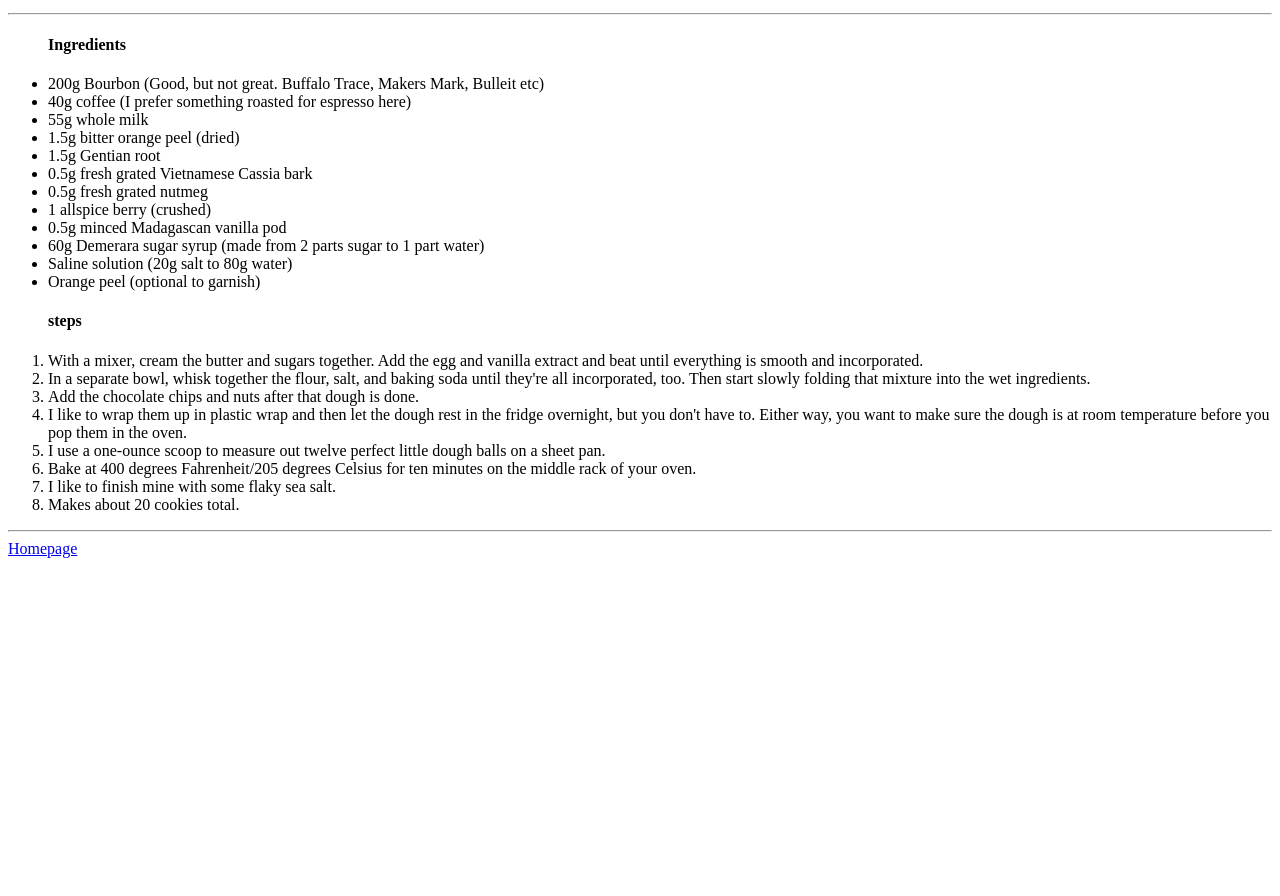
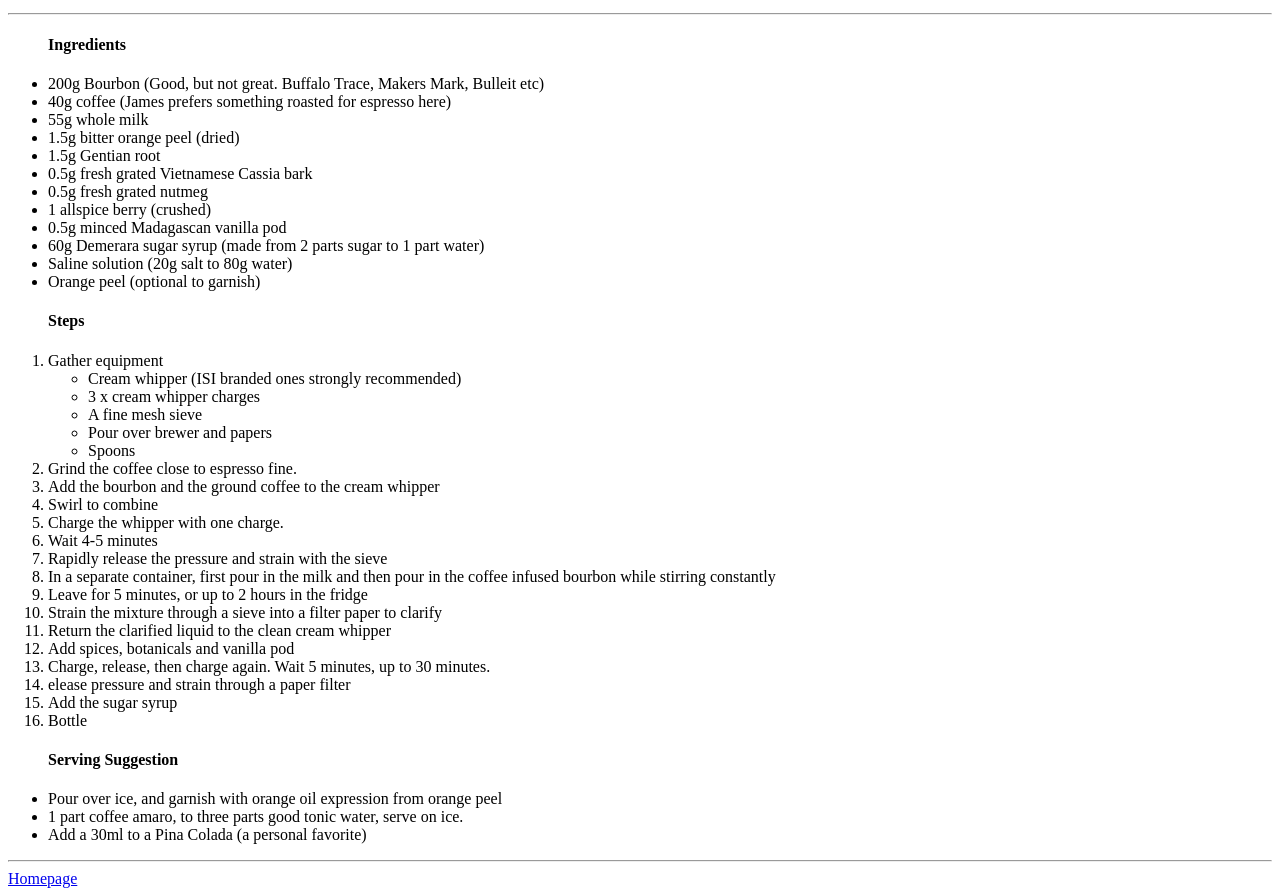
Before and after one commit to davissears/odin-recipes, a plain HTML site: page recipes/coffee-amaro.html in a window 1280 px wide. Shown: the part 578-1474 px from the top of the page. Before the commit the page ends 1144 px from the top, so only its background shows below. Drawn offline with Linux system fonts and the light colour scheme.

Commit message:
Finished coffee-amaro.html
added steps and added minor finishing touched
to Coffee Amaro recipe page.

```diff
--- a/recipes/coffee-amaro.html
+++ b/recipes/coffee-amaro.html
@@ -16,8 +16,8 @@
         which makes mistakes easy to make.
         <br />
         When a someone makes a recipe that's hard to mess up, it's usually the culmination of raw experience and fleeting inspiration.
-        Given that coffee can be so difficult to find consistency with, recipe's like James Hoffman's Coffee Amaro stand out. A bit
-        of interest in sprits, a lot of coffee knowledge, and willingness to fuck around & find out has yeilding a recipe that will
+        Given that coffee can be so difficult to find consistency with, a recipe like James Hoffman's Coffee Amaro stands out. A bit
+        of interest in sprits, a lot of coffee knowledge, and willingness to fuck around & find out has yielding a recipe that will
         live in my rolodex indefinitely.
      Learn more about James, and his madness
         <a href="https://www.jameshoffmann.co.uk/weird-coffee-science/a-coffee-amaro" rel="noopener noreferrer">HERE</a>
@@ -26,7 +26,7 @@
     <ul>
         <h4>Ingredients</h4>
         <li>200g Bourbon (Good, but not great. Buffalo Trace, Makers Mark, Bulleit etc)</li>
-        <li>40g coffee (I prefer something roasted for espresso here)</li>
+        <li>40g coffee (James prefers something roasted for espresso here)</li>
         <li>55g whole milk</li>
         <li>1.5g bitter orange peel (dried)</li>
         <li>1.5g Gentian root</li>
@@ -40,17 +40,39 @@
     </ul>
 <!--add steps from Coffee Amaro Recipe-->
     <ol>
-        <h4>steps</h4>
+        <h4>Steps</h4>
+        <li>Gather equipment
+            <ul>
+                <li>Cream whipper (ISI branded ones strongly recommended)</li>
+                <li>3 x cream whipper charges</li>
+                <li>A fine mesh sieve</li>
+                <li>Pour over brewer and papers</li>
+                <li>Spoons</li>
+            </ul>
+        </li>
+        <li>Grind the coffee close to espresso fine. </li>
+        <li>Add the bourbon and the ground coffee to the cream whipper</li>
+        <li>Swirl to combine</li>
+        <li>Charge the whipper with one charge.</li>
+        <li>Wait 4-5 minutes</li>
+        <li>Rapidly release the pressure and strain with the sieve</li>
+        <li>In a separate container, first pour in the milk and then pour in the coffee infused bourbon while stirring constantly</li>
+        <li>Leave for 5 minutes, or up to 2 hours in the fridge</li>
+        <li>Strain the mixture through a sieve into a filter paper to clarify</li>
+        <li>Return the clarified liquid to the clean cream whipper</li>
+        <li>Add spices, botanicals and vanilla pod</li>
+        <li>Charge, release, then charge again. Wait 5 minutes, up to 30 minutes.</li>
+        <li>elease pressure and strain through a paper filter</li>
+        <li>Add the sugar syrup</li>
+        <li>Bottle</li>
+    </ol>
+    <ul>
+            <h4>Serving Suggestion</h4>
+            <li>Pour over ice, and garnish with orange oil expression from orange peel</li>
+            <li>1 part coffee amaro, to three parts good tonic water, serve on ice.</li>
+            <li>Add a 30ml to a Pina Colada (a personal favorite)</li>
+    </ul>
 
-        <li>With a mixer, cream the butter and sugars together. Add the egg and vanilla extract and beat until everything is smooth and incorporated.</li>
-        <li>In a separate bowl, whisk together the flour, salt, and baking soda until they're all incorporated, too. Then start slowly folding that mixture into the wet ingredients.</li>
-        <li>Add the chocolate chips and nuts after that dough is done.</li>
-        <li>I like to wrap them up in plastic wrap and then let the dough rest in the fridge overnight, but you don't have to. Either way, you want to make sure the dough is at room temperature before you pop them in the oven.</li>
-        <li>I use a one-ounce scoop to measure out twelve perfect little dough balls on a sheet pan.</li>
-        <li>Bake at 400 degrees Fahrenheit/205 degrees Celsius for ten minutes on the middle rack of your oven.</li>
-        <li>I like to finish mine with some flaky sea salt.</li>
-        <li>Makes about 20 cookies total.</li>
-    </ol>
     <hr />
     <a href="../index.html">Homepage</a>
 </body>
```
